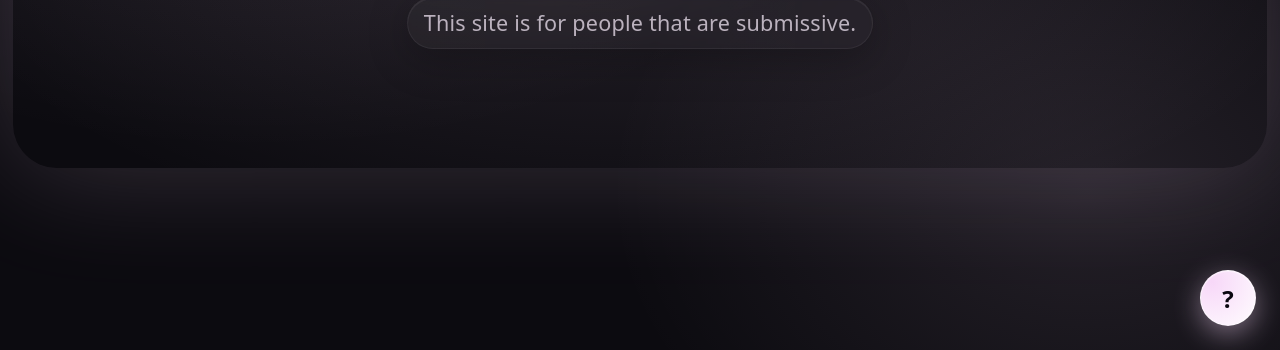
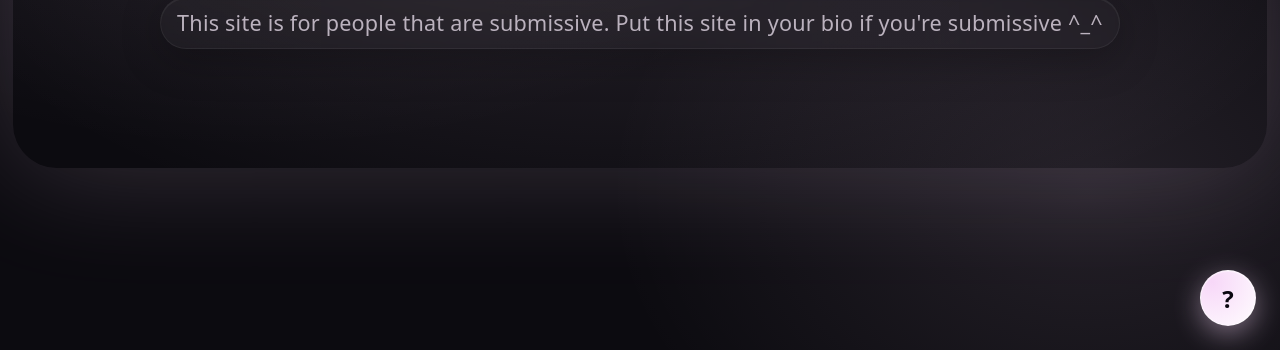
Before and after one commit to 1DEFINE/1DEFINE.github.io, a plain HTML site: page index.html in a window 1280 px wide. Shown: the part 450-800 px from the top of the page. Drawn offline with Linux system fonts and the light colour scheme.

Commit message:
Update index.html

```diff
--- a/index.html
+++ b/index.html
@@ -144,7 +144,7 @@
         submissive<span class="dot" aria-hidden="true">.</span>wtf
       </h1>
 
-      <p class="tagline">This site is for people that are submissive.</p>
+      <p class="tagline">This site is for people that are submissive. Put this site in your bio if you're submissive ^_^</p>
     </section>
   </main>
 
```
